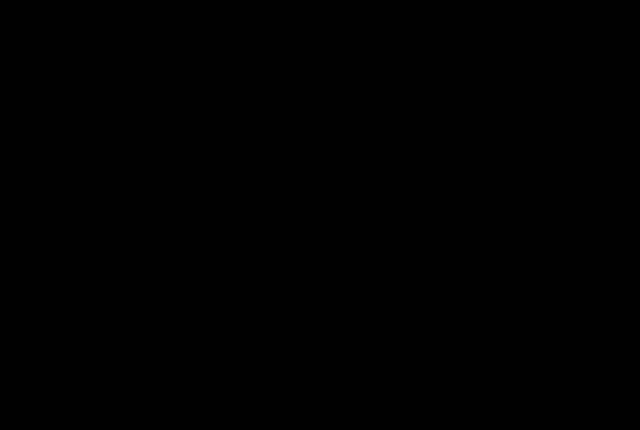
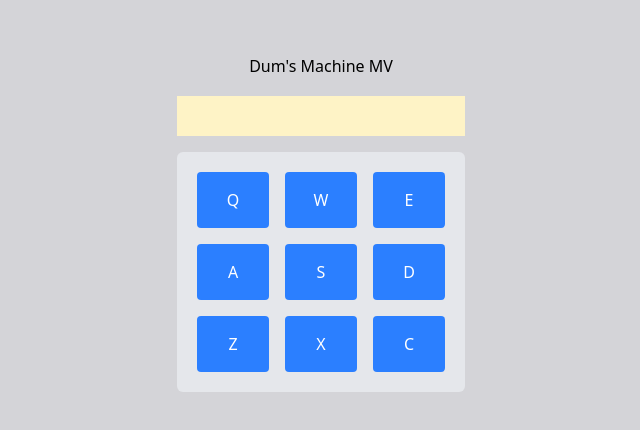
Before and after one commit to Devmodjo/freecodecamp, a React (Vite) app: page / in a window 1280 px wide. Shown: the part 182-612 px from the top of the page, without its empty margins (319-959 px from the left). Built offline with nearby package versions, Linux system fonts and the light colour scheme.

Commit message:
creation de l'objet contenant les ons

```diff
--- a/index.html
+++ b/index.html
@@ -7,7 +7,7 @@
     <link rel="stylesheet" href="./src/App.css">
     <title>Vite + React + TS</title>
   </head>
-  <body class="bg-black text-white">
+  <body class="w-full h-full">
     <div id="root"></div>
     <script type="module" src="/src/main.tsx"></script>
     <script src="https://cdn.freecodecamp.org/testable-projects-fcc/v1/bundle.js"></script>
--- a/src/App.tsx
+++ b/src/App.tsx
@@ -1,10 +1,73 @@
-import './App.css'
+import "./App.css";
+
+
+const drumSound = [
+  { key: "Q",
+    sound: "Heater-1",
+    src: "https://cdn.freecodecamp.org/testable-projects-fcc/audio/Heater-1.mp3"
+  },
+  { key: "W",
+    sound: "Heater-2",
+    src: "https://cdn.freecodecamp.org/testable-projects-fcc/audio/Heater-2.mp3"
+  },
+  { key: "E",
+    sound: "Heater-3",
+    src: "https://cdn.freecodecamp.org/testable-projects-fcc/audio/Heater-3.mp3"
+  },
+  { key: "A",
+    sound: "Heater-4",
+    src: "https://cdn.freecodecamp.org/testable-projects-fcc/audio/Heater-4.mp3"
+  },
+  { key: "S",
+    sound: "Clap",
+    src: "https://cdn.freecodecamp.org/testable-projects-fcc/audio/Clap.mp3"
+  },
+  { key: "D",
+    sound: "Open-HH",
+    src: "https://cdn.freecodecamp.org/testable-projects-fcc/audio/Dsc_Oh.mp3"
+  },
+  { key: "Z",
+    sound: "Kick-n'-Hat",
+    src: "https://cdn.freecodecamp.org/testable-projects-fcc/audio/Kick_n_Hat.mp3"
+  },
+  { key: "X",
+    sound: "Kick",
+    src: "https://cdn.freecodecamp.org/testable-projects-fcc/audio/RP4_KICK_1.mp3"
+  },
+  { key: "C",
+    sound: "Closed-HH",
+    src: "https://cdn.freecodecamp.org/testable-projects-fcc/audio/Cev_H2.mp3"
+  }
+]
+
 
 function App() {
+  return (
+    <div className="flex flex-col items-center justify-center h-screen bg-zinc-300">
+      <div
+        id="drum-machine"
+        className="flex flex-col items-center min-w-2xs justify-center h-30 bg-gray-100 shadow-2xs rounded-md"
+      >
+        <h1 className="p-2.5">Dum's Machine MV</h1>
+        <div id="display" className="m-2 w-full p-5 bg-amber-100 mb-4">
 
-  return (
-    <div></div>
-  )
+        </div>
+        <div id="element" className="w-full p-5 bg-gray-200 rounded-md">
+          <div className="grid grid-cols-3 gap-4">
+            <button id="Q" className="drum-pad p-4 bg-blue-500 text-white rounded hover:bg-blue-600">Q</button>
+            <button id="W" className="drum-pad p-4 bg-blue-500 text-white rounded hover:bg-blue-600">W</button>
+            <button id="E" className="drum-pad p-4 bg-blue-500 text-white rounded hover:bg-blue-600">E</button>
+            <button id="A" className="drum-pad p-4 bg-blue-500 text-white rounded hover:bg-blue-600">A</button>
+            <button id="S" className="drum-pad p-4 bg-blue-500 text-white rounded hover:bg-blue-600">S</button>
+            <button id="D" className="drum-pad p-4 bg-blue-500 text-white rounded hover:bg-blue-600">D</button>
+            <button id="Z" className="drum-pad p-4 bg-blue-500 text-white rounded hover:bg-blue-600">Z</button>
+            <button id="X" className="drum-pad p-4 bg-blue-500 text-white rounded hover:bg-blue-600">X</button>
+            <button id="C" className="drum-pad p-4 bg-blue-500 text-white rounded hover:bg-blue-600">C</button>
+          </div>
+        </div>
+      </div>
+    </div>
+  );
 }
 
-export default App
+export default App;
```
